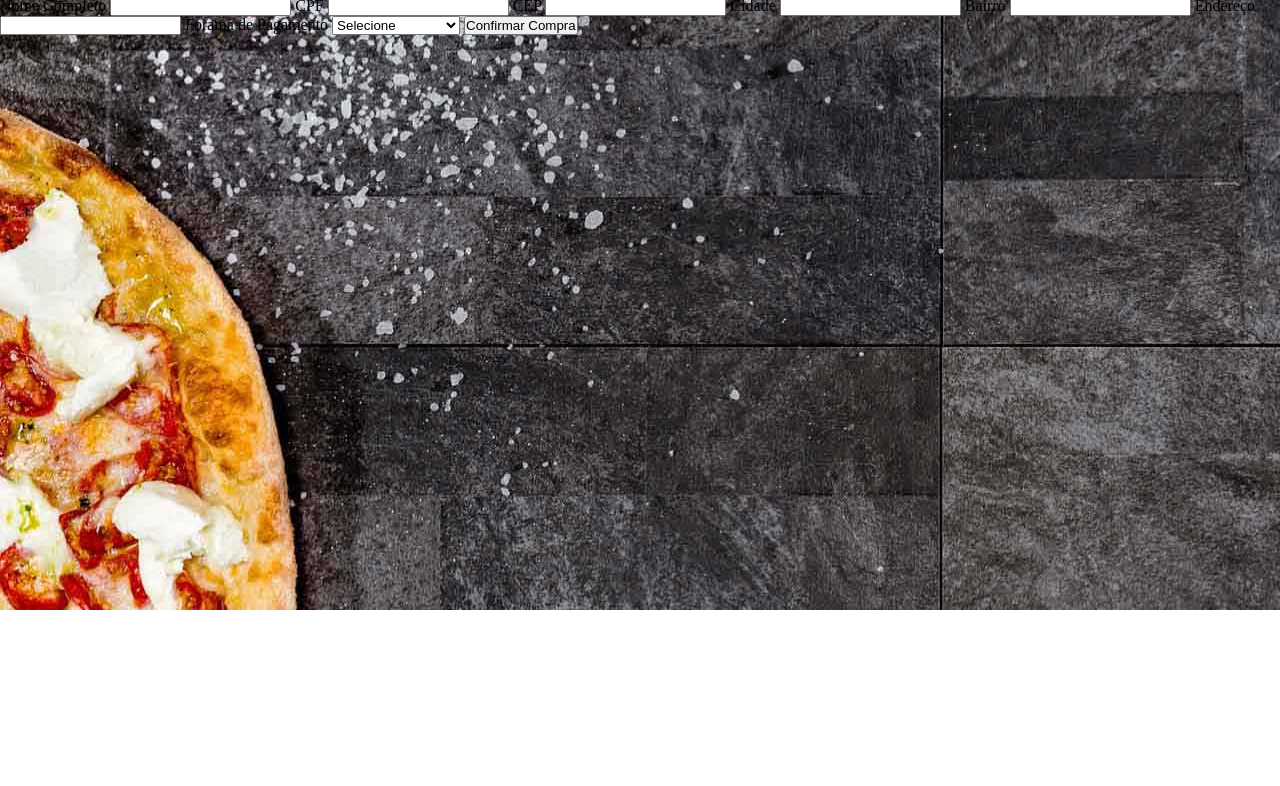
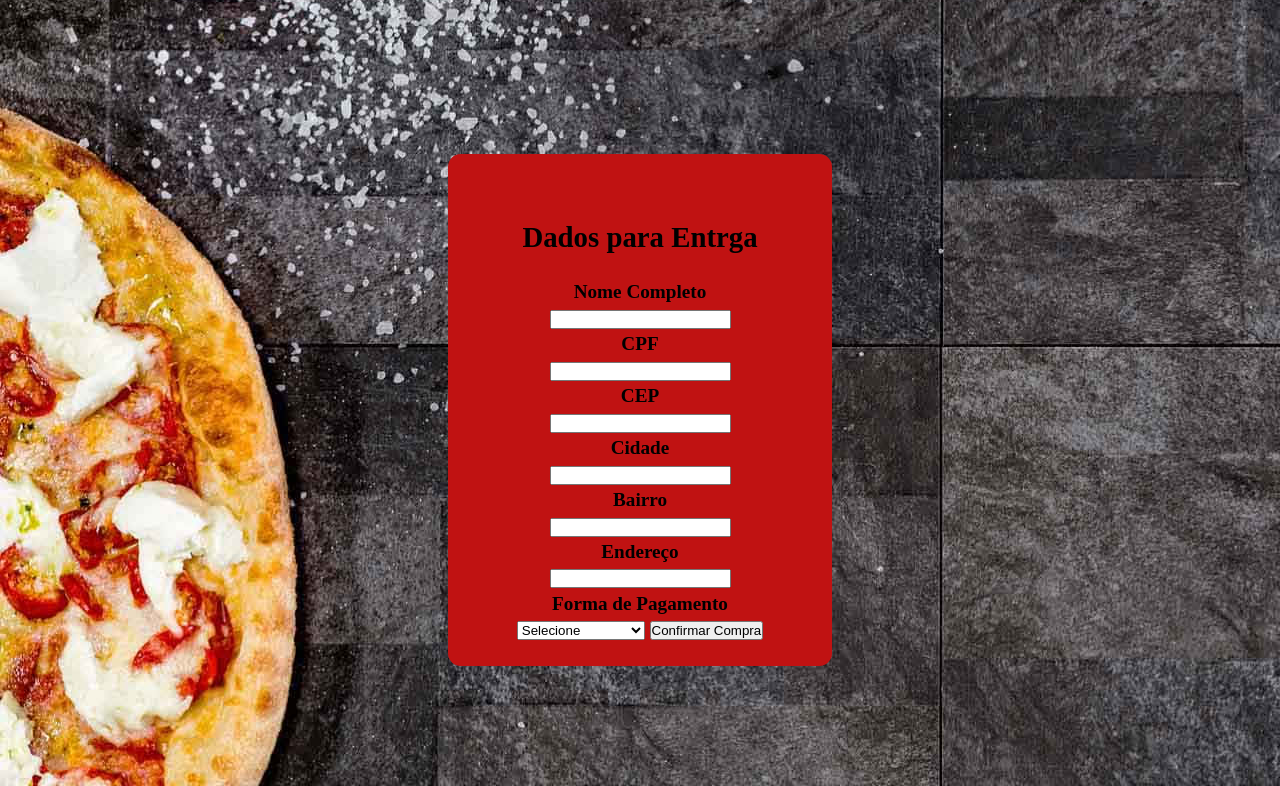
Before and after one commit to Allan19Santos/Pizzaria-Online, a plain HTML site: page finalizar.html in a window 1280 px wide. Shown: the part 190-976 px from the top of the page. Before the commit the page ends 800 px from the top, so only its background shows below. Drawn offline with Linux system fonts and the light colour scheme.

Commit message:
Reavaliações

```diff
--- a/carrinho.css
+++ b/carrinho.css
@@ -34,6 +34,7 @@ body{
 
 
     .card{
+      margin-top: 15rem;
     overflow-y: auto;
    width: 28rem;
     height: 36rem;
@@ -57,19 +58,19 @@ body{
     }
 
     .botoes{
-    margin: 40px;
+    margin: 2.4rem;
     display: flex;
-    gap: 20px;
+    gap: 2rem;
     justify-content: center;
     }
 
     .btn-confirmar, .btn-inicial{
-    padding: 10px;
+    padding: 0.3rem 3rem;
     background-color: #007bff;
     color: white;
     border: none;
     cursor: pointer;
-    border-radius: 8px;
+    border-radius: 0.6rem;
     transition: background-color 0.3s ease;
 
     }
@@ -99,20 +100,21 @@ body{
     margin-right: 8px;
     }
     .preco-produto {
-    color: #27ae60; /* verde */
+    color: #27ae60;
     font-weight: 600;
     font-size: 1.1rem;
     }
     .btn-remover {
-    background-color: #e74c3c; /* vermelho */
+    background-color: #e74c3c;
     border: none;
     color: white;
-    padding: 6px 12px;
+    margin-left: 0.5rem;
+    padding: 0.4rem 1rem;
     border-radius: 5px;
     cursor: pointer;
     font-weight: bold;
     transition: background-color 0.3s ease;
     }
     .btn-remover:hover {
-    background-color: #c0392b; /* vermelho escuro no hover */
+    background-color: #c0392b;
     }
--- a/entrar.css
+++ b/entrar.css
@@ -53,7 +53,7 @@ body{
 
 .card h1{
     font-size: 2.4rem;
-    margin-top: 1rem;
+    margin: 1rem 0 2rem 0 ;
     text-align: center;
 }
 
@@ -76,7 +76,7 @@ input{
     background-color:rgb(190, 186, 186);
     width: 16rem;
     font-size: 0.8rem;
-    margin-top: 1.4rem;
+    margin: 0.3rem 0 1.4rem 0;
     padding: 0.8rem 4.2rem;
     border-radius: 0.5rem;
     cursor: pointer;
@@ -94,6 +94,7 @@ input{
     font-size: 0.9rem;
     color: rgb(14, 2, 85);
     text-decoration: none;
+    margin-bottom: 2.4rem;
 }
 .esqueceu-senha:hover {
     text-decoration: underline;
--- a/finalizar.css
+++ b/finalizar.css
@@ -30,3 +30,29 @@ body{
             padding-top: 1.5rem;
             margin-left: 19.4rem;
          }
+
+     .card{
+      width: 24rem;
+      height: 32rem;
+      background-color: rgb(192, 18, 18);
+      border-radius: 0.8rem;
+      margin: 11.5rem auto;
+      padding: 2.8rem;
+     }
+
+     .formulario-compra {
+      text-align: center;
+      margin-bottom: 8rem;
+      font-size: 1.2rem;
+
+     }
+     .formulario label{
+      display: block;
+      margin-top: 0.3rem;
+      margin-bottom: 0.2rem;
+      font-weight: bold;
+     }
+h2{
+
+  padding: 1.4rem;
+}
--- a/finalizar.html
+++ b/finalizar.html
@@ -18,10 +18,11 @@
     </nav>
 </header>
 <body>
+    <div class="card">
     <div class="formulario-compra">
         <h2>Dados para Entrga</h2>
 
-        <form onsubmit="return finalizarCompra">
+        <form class="formulario" onsubmit="return finalizarCompra();">
             <label for="nome">Nome Completo</label>
             <input type="text" id="nome" name="nome" required>
 
@@ -32,7 +33,7 @@
             <input type="text" id="cep" name="cep" required>
 
             <label for="cidade">Cidade</label>
-            <input type="text" id="ciade" name="cidade" required>
+            <input type="text" id="cidade" name="cidade" required>
 
             <label for="bairro">Bairro</label>
             <input type="text" id="bairro" name="bairro" required>
@@ -40,7 +41,7 @@
             <label for="endereco">Endereço</label>
             <input type="text" id="endereco" name="endereco" required>
 
-            <label for="pagamento">Forama de Pagamento</label>
+            <label for="pagamento">Forma de Pagamento</label>
             <select id="pagamento" name="pagamento" required>
                 <option value="">Selecione</option>
                 <option value="pix">PIX</option>
@@ -52,6 +53,7 @@
 
         </form>
     </div>
+</div>
 
 </body>
 </html>
```
Also changed, not shown: estilo.css (+8 -8 lines).
